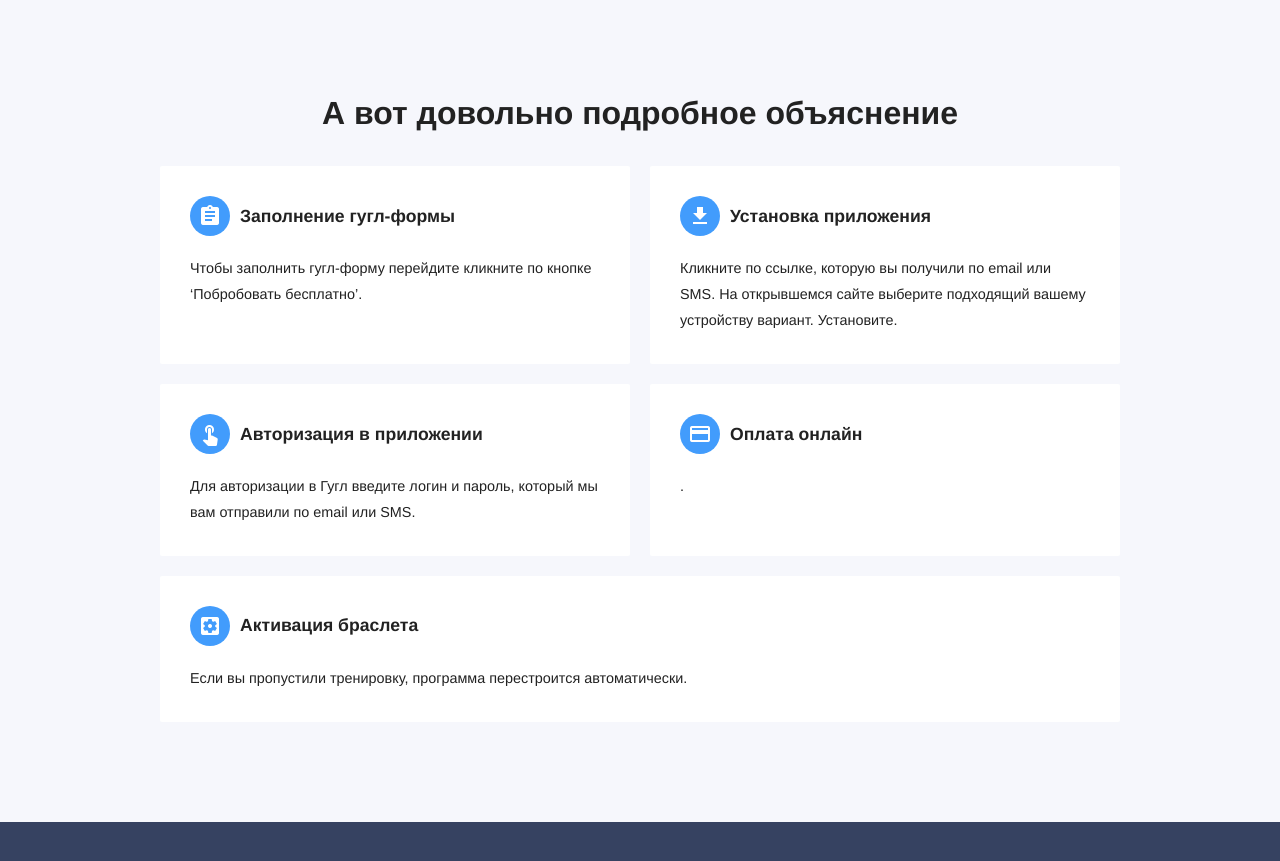
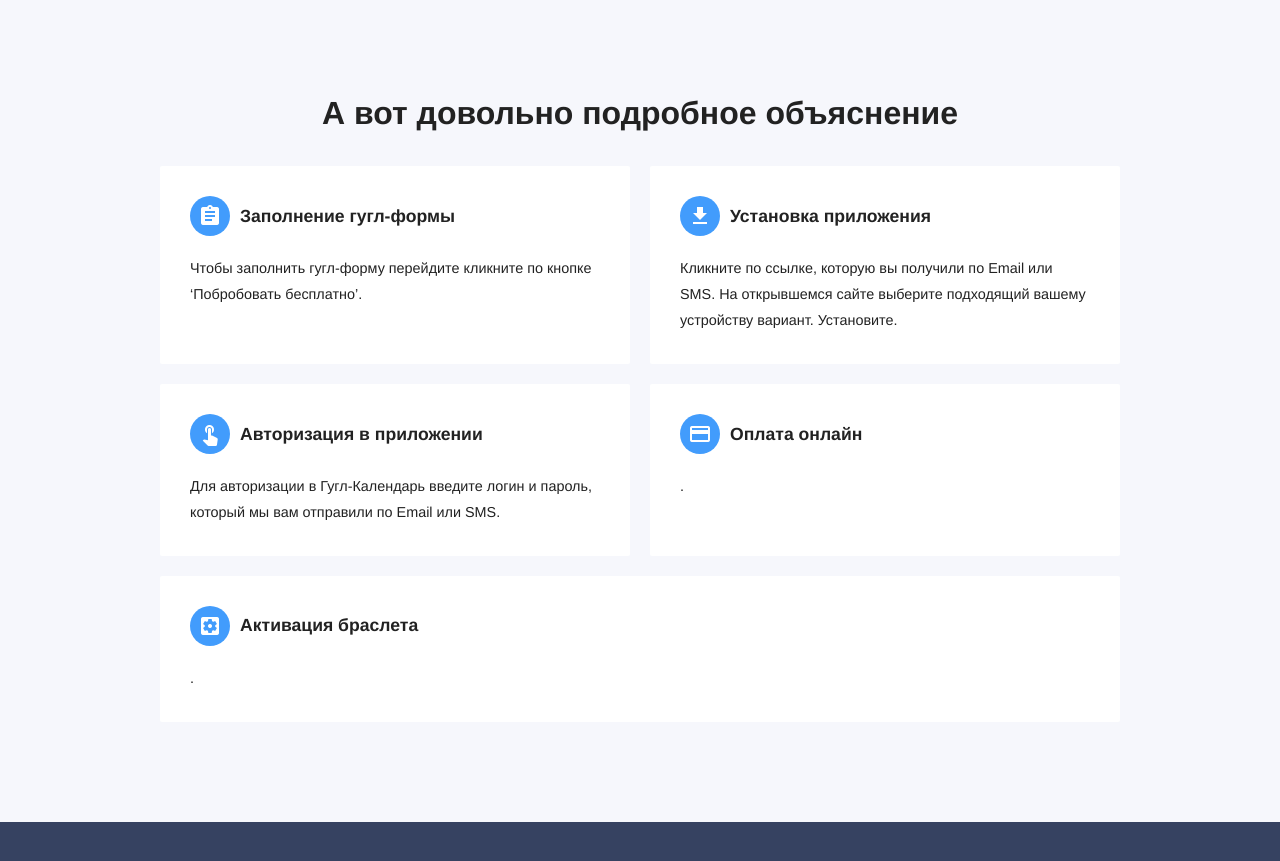
Before and after one commit to RakhimyanTim/adroholic.github.io, a Jekyll site: the page built from pages/how-it-works.html, in a window 1280 px wide and 900 px high, scrolled down 695 px. Shown: the top 861 px of the window. Built offline with Jekyll 4.4.1, drawn with Linux system fonts in a browser that asks for light colours; some web fonts are replaced.

Commit message:
Update how-it-works.html

```diff
--- a/pages/how-it-works.html
+++ b/pages/how-it-works.html
@@ -46,13 +46,13 @@ permalink: /how-it-works/
 	<ul class="cards">
 		{% include components/features/data-block.html icon="assignment" title="Заполнение гугл-формы" content="Чтобы заполнить гугл-форму перейдите кликните по кнопке 'Побробовать бесплатно'." %}
 
-		{% include components/features/data-block.html icon="get_app" title="Установка приложения" content="Кликните по ссылке, которую вы получили по email или SMS. На открывшемся сайте выберите подходящий вашему устройству вариант. Установите. " %}
+		{% include components/features/data-block.html icon="get_app" title="Установка приложения" content="Кликните по ссылке, которую вы получили по Email или SMS. На открывшемся сайте выберите подходящий вашему устройству вариант. Установите. " %}
 
-		{% include components/features/data-block.html icon="touch_app" title="Авторизация в приложении" content="Для авторизации в Гугл введите логин и пароль, который мы вам отправили по email или SMS." %}
+		{% include components/features/data-block.html icon="touch_app" title="Авторизация в приложении" content="Для авторизации в Гугл-Календарь введите логин и пароль, который мы вам отправили по Email или SMS." %}
 
 		{% include components/features/data-block.html icon="credit_card" title="Оплата онлайн" content="." %}
 
-		{% include components/features/data-block.html icon="settings_applications" title="Активация браслета" content="Если вы пропустили тренировку, программа перестроится автоматически." %}
+		{% include components/features/data-block.html icon="settings_applications" title="Активация браслета" content="." %}
 	</ul>
 </div>
 
```
